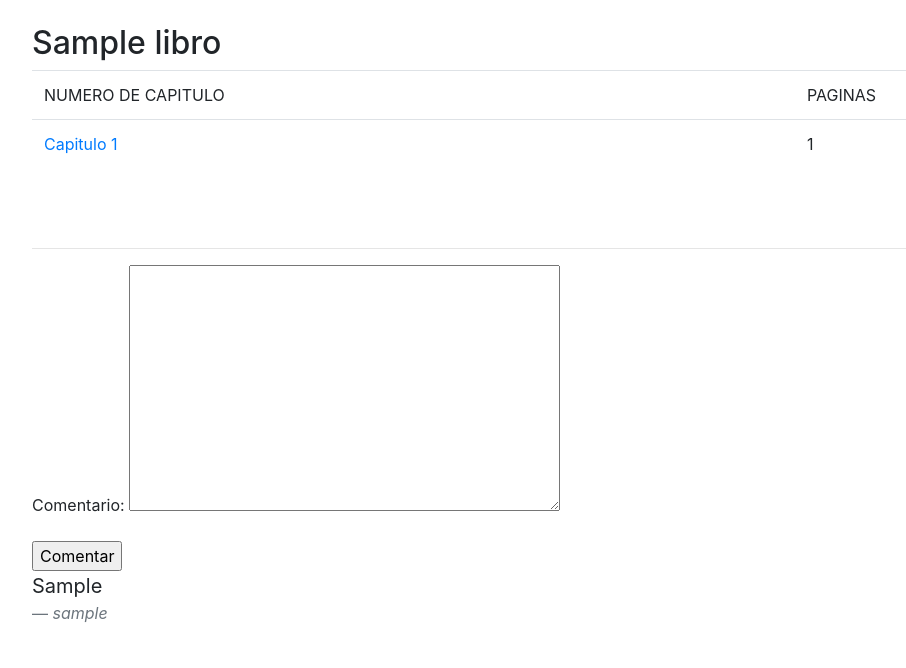
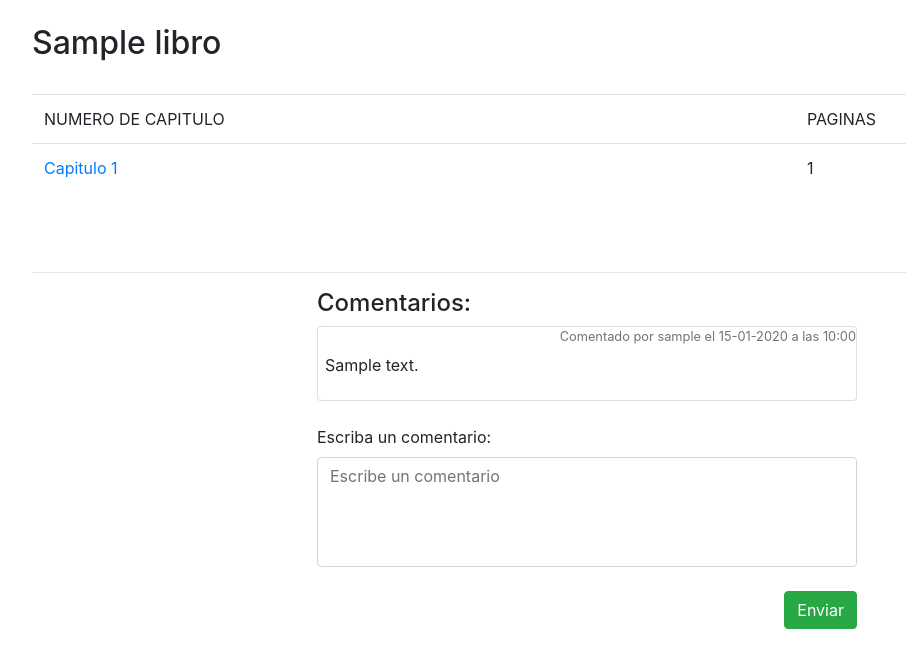
Before and after one commit to sebacris97/demo2, a Django app: page /verCapitulos/1 in a window 1280 px wide. Shown: the part 59-727 px from the top of the page, without its empty margins (53-959 px from the left). Run offline with Django 3.2, Linux system fonts and the light colour scheme; a user stored in the database is signed in; tables that the repository leaves empty hold one stand-in row (values such as "Sample post"); some libraries are stand-ins or nearby versions.

Commit message:
mejoras esteticas de comentarios

```diff
--- a/bookflix/settings.py
+++ b/bookflix/settings.py
@@ -86,7 +86,7 @@ DATABASES = {
         'ENGINE': 'django.db.backends.postgresql_psycopg2',
         'NAME': 'bookflixdb',
 		'USER': 'postgres',
-		'PASSWORD': 'Elcampeon3?',
+		'PASSWORD': 'contrasena',
 		'DATABASE_PORT':'5432',
     }
 }
--- a/bookflixapp/admin.py
+++ b/bookflixapp/admin.py
@@ -85,6 +85,7 @@ class LibroAdmin(admin.ModelAdmin):
     search_fields = ('titulo', 'autor__nombre', 'autor__apellido', 'editorial__nombre', 'genero__nombre',)
     list_filter = (('subido', DateTimeRangeFilter),'subido',('agnoedicion', DateRangeFilter),('genero',RelatedDropdownFilter),)
     inlines = [CapituloInline]  # se registra en libro la clase creada anteriormente
+    ordering = ('-subido','contador','titulo','-agnoedicion','isbn',)
 
 
 @admin.register(Trailer)
--- a/bookflixapp/forms.py
+++ b/bookflixapp/forms.py
@@ -54,6 +54,16 @@ class CreateProfileForm(forms.Form):
 
 
 class ComentarioForm(forms.ModelForm):
+
+    texto = forms.CharField(
+        label="Escriba un comentario",
+        widget=forms.Textarea(attrs={'maxlength':'1000', 'minlength':'20',
+                                     'placeholder':'Escribe un comentario',
+                                     'name':'texto', 'rows':'4',
+                                     'class':'form-control',
+                                     'style':'resize:none;'}),
+    )
+
     class Meta:
         model = Comentario
-        fields = ('comentario',)
+        fields = ('texto',)
--- a/bookflixapp/models.py
+++ b/bookflixapp/models.py
@@ -90,7 +90,7 @@ class Libro(models.Model):
 
     class Meta:
         verbose_name_plural = "Libros"
-        ordering = ["-contador", "-subido", "titulo", "isbn"]
+        ordering = ["-subido", "-contador", "titulo", "-agnoedicion", "isbn"]
 
     def get_imagen(self):
         return self.trailer.get_imagen()
@@ -132,7 +132,7 @@ class Trailer(models.Model):
 
     titulo = models.CharField(max_length=200, default='NONE', verbose_name="Titulo")
     imagen = models.ImageField(null=True, upload_to=content_file_name, default='default.jpg', verbose_name="Imagen")
-    texto = models.TextField(max_length=500, default='NONE', verbose_name="Texto")
+    texto = models.TextField(max_length=1000, default='NONE', verbose_name="Texto")
     creacion = models.DateTimeField(auto_now_add=True, verbose_name="Creacion")
 
     def __str__(self):
@@ -164,10 +164,13 @@ class Perfil(models.Model):
 
 
 class Comentario(models.Model):
-    perfil = models.ForeignKey('Perfil', on_delete=models.CASCADE)
-    libro = models.ForeignKey('Libro', on_delete=models.CASCADE)
-    comentario = models.TextField(max_length=1000, validators=[MinLengthValidator(20)])
+    perfil = models.ForeignKey('Perfil', on_delete=models.SET_NULL, null=True)
+    libro = models.ForeignKey('Libro', on_delete=models.SET_NULL, null=True)
+    texto = models.TextField(max_length=1000, validators=[MinLengthValidator(20)])
     fecha = models.DateTimeField(auto_now_add=True)
 
+    class Meta:
+        ordering = ['-fecha']
+
     def __str__(self):
-        return '{}-{}'.format(str(self.perfil.username))
+        return 'Comentado por ' + str(self.perfil) + ' el ' + str(self.fecha.strftime("%d-%m-%Y")) + ' a las ' + str(self.fecha.strftime("%H:%M"))
--- a/bookflixapp/templates/ver_capitulos.html
+++ b/bookflixapp/templates/ver_capitulos.html
@@ -4,7 +4,9 @@
 
 <br>
 
-<h2>{{titulo}}</h2>
+<h2>{{libro}}</h2>
+
+<br>
 
 <table  class="table">
 
@@ -23,19 +25,67 @@
 	{% endfor %}
 
 </table>
- <br><br>
- <hr>
- <form method="post">
- 	{% csrf_token %}
- 	{{ comentario_form.as_p }}
- 	<input type="submit" value="Comentar">
- <div class="seccion-comentarios">
- 	{% for comentario in comentarios %}
- 		<blockquote class="blockquote">
- 		 	<p class="mb-0">{{ comentario.comentario }}</p>
-  			<footer class="blockquote-footer"><cite title="Source Title">{{ comentario.perfil.username }}</cite></footer>
-		</blockquote>
- 	{% endfor %}
+
+
+
+<br><br>
+
+<hr>
+
+
+
+<div class="row">
+	<div class="col-md-6 mx-auto">
+		<h4>Comentarios:</h4>
+	</div>
+</div>
+
+<div class="row">
+	<div class="col-md-6 mx-auto">
+
+                        {% if comentarios %}
+                                {% for comentario in comentarios %}
+                                        <div class="card">
+                                             <div class="row">
+                                                <div class="col-md-12">
+                                                     <small class="text-muted float-right">{{comentario}}</small>
+                                                </div>
+                                             </div>
+                                             <div class="row">
+                                                <div class="col-md-12">
+			    <div style="padding:7px;">
+                                                         {{comentario.texto | linebreaks}}
+			    </div>
+                                                </div>
+                                             </div>
+                                        </div>
+                                {% endfor %}
+                        {% else %}
+		<br>
+                                <h5>No hay comentarios, se el primero</h3>
+		<br>
+                        {% endif %}
+
+                        <br>
+
+                        <div class="row">
+                                <div class="col-md-12">
+                                        <form method="POST">
+                                             {% csrf_token %}
+                                             {{comentario_form}}
+                                             <br>
+                                             <button name="enviar" class="btn btn-success float-right" type="submit">Enviar</button>
+                                        </form>
+                                </div>
+                        <div>
+
+
+
+	</div>
+</div>
+
+
+<br>
 
 
 {% endblock %}
--- a/bookflixapp/views.py
+++ b/bookflixapp/views.py
@@ -74,25 +74,32 @@ def action(request, pk_libro, pk_capitulo):
     return redirect(capitulo.pdf.url)
 
 
+def do_comment(request,form, libro):
+    if form.is_valid():
+        texto = form.cleaned_data["texto"]
+        Comentario.objects.create(perfil=perfil_actual(request), texto=texto, libro=libro)
+
+
+
 @login_required
 def ver_capitulos(request, pk):
     capitulos = Capitulo.objects.filter(libro__id=pk)
     if len(capitulos) > 0:  # parche temporal para los libros que no tienen capitulos
-        titulo = capitulos[0].libro
-        comentarios = Comentario.objects.filter(libro__id=pk).order_by('-fecha')
+        libro = capitulos[0].libro
+        comentarios = Comentario.objects.filter(libro__id=pk)
+        comentario_form = ComentarioForm(request.POST or None)
         if request.method == 'POST':
-            comentario_form = ComentarioForm(request.POST or None)
-            if comentario_form.is_valid():
-                comentario = comentario_form.cleaned_data["comentario"]
-                Comentario.objects.create(perfil=perfil_actual(request), comentario=comentario, libro=Libro.objects.get(pk=pk))
-        else:
-            comentario_form = ComentarioForm()
+            print(request.POST.get('enviar'))
+            do_comment(request,comentario_form,libro)
+
 
         # el parametro lo recibe de urls. lo que hago es filtrar los capitulos
         # que pertenecen al libro que recibo como parametro
         # (si hiciese objects.all() me estoy quedando con todos los capitulos de todos los libros)
 
-        return render(request, "ver_capitulos.html", {"capitulos": capitulos, "titulo": titulo, "comentarios": comentarios, "comentario_form": comentario_form})
+        return render(request, "ver_capitulos.html", {"capitulos": capitulos,
+                                "libro": libro, "comentarios": comentarios,
+                                "comentario_form": comentario_form})
     else:
         return redirect('/')  # si no se le subio capitulo te manda a index
 
```
